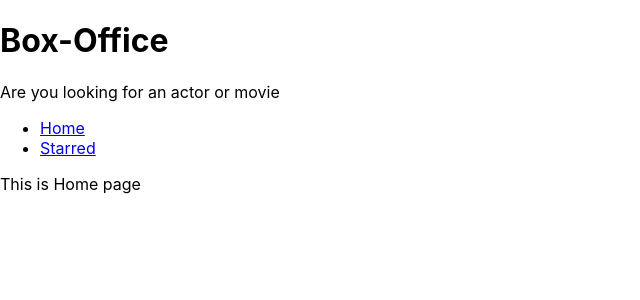
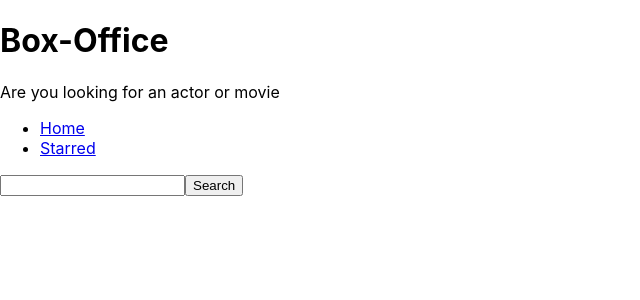
Before and after one commit to DEV-PROG-spec/box-office, a React (Create React App) app: page / in a window 1280 px wide. Shown: the top 300 px of the page, without its empty margins (0-640 px from the left). Built offline with nearby package versions, Linux system fonts and the light colour scheme.

Commit message:
create input and fetch result from tvmaze api

```diff
--- a/src/pages/Home.js
+++ b/src/pages/Home.js
@@ -1,12 +1,35 @@
-import React from 'react'
-import MainPageLayout from '../components/MainPageLayout'
+import React,{ useState } from 'react';
+import MainPageLayout from '../components/MainPageLayout';
+
 
 const Home = () => {
+  const [input,setInput] = useState('');
+
+  const onInputChange = ev =>{
+    setInput(ev.target.value);
+  };
+
+
+
+  const onSearch = () =>{
+    fetch(`https://api.tvmaze.com/search/shows?q=${input}`).then(r=>r.json()).then(result=>{
+      console.log(result);
+    })
+  };
+
+  const onKeyDown = ev =>{
+     if(ev.keyCode === 13){
+       onSearch();
+    }
+
+  };
+
   return (
     <MainPageLayout>
-      This is Home page
+      <input type="text" onChange={onInputChange} onKeyDown={onKeyDown} value={input}/>
+      <button type="button" onClick={onSearch} >Search</button>
     </MainPageLayout>
-  )
-}
+  );
+};
 
 export default Home
```
Also changed, not shown: 1 other file (tests, documents, lock files or other folders).
